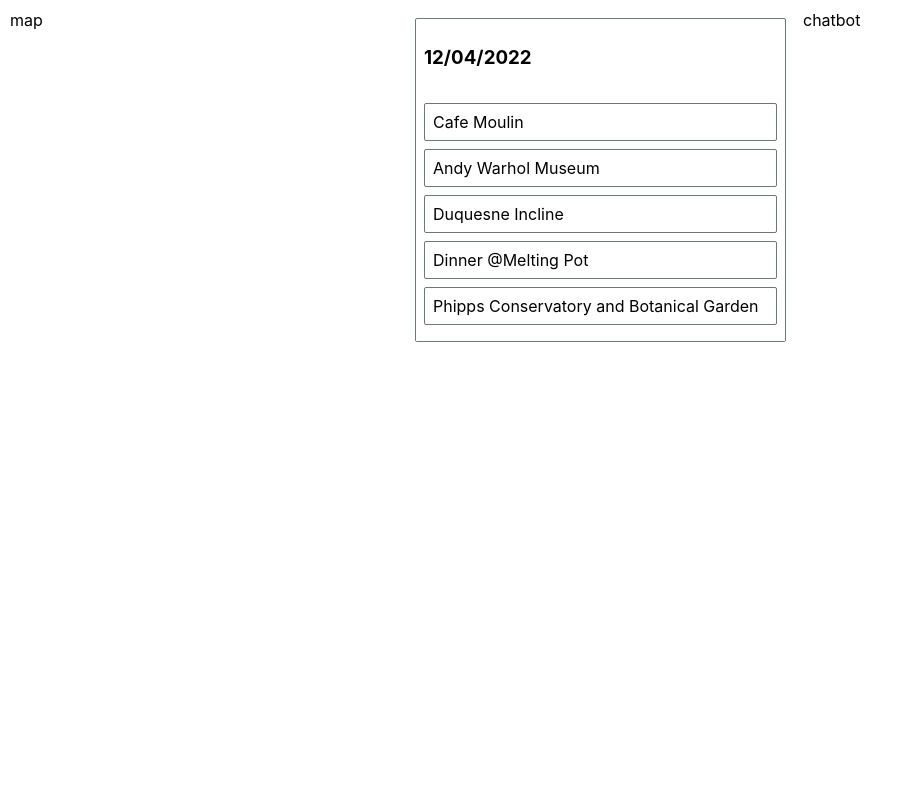
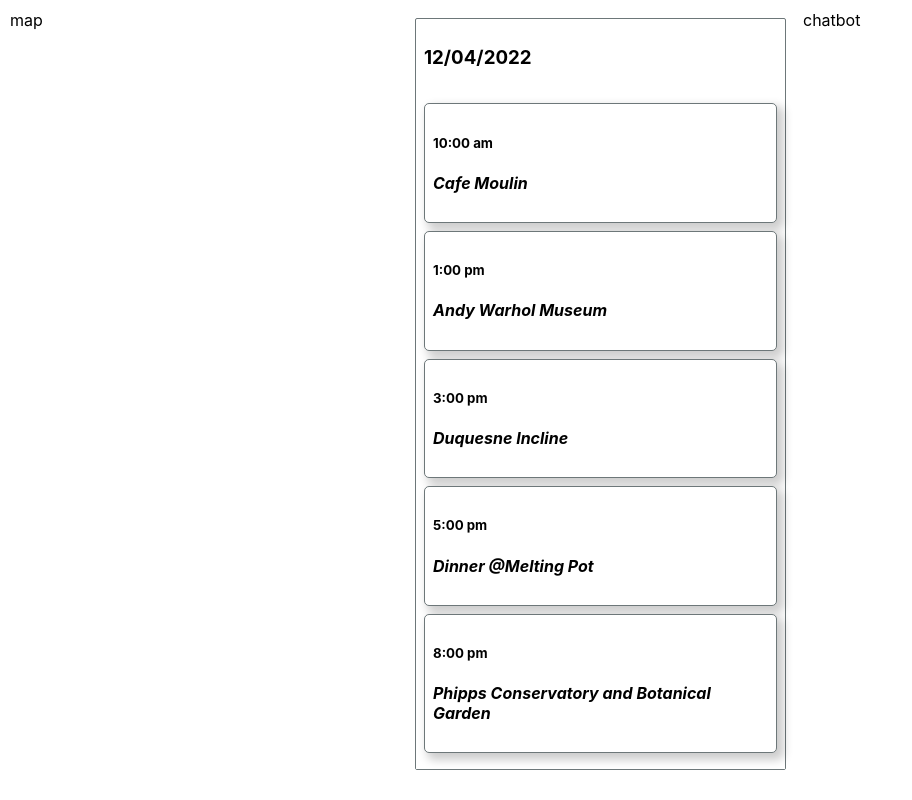
Before and after one commit to alicenie/Travel-Itinerary, a React (Create React App) app in the folder client/: page / in a window 1280 px wide. Shown: the whole page, without its empty margins (0-912 px from the left). Built offline with nearby package versions, Linux system fonts and the light colour scheme.

Commit message:
Fix event drag offset and add styling

```diff
--- a/client/src/components/itinerary/event.jsx
+++ b/client/src/components/itinerary/event.jsx
@@ -4,12 +4,20 @@
 
 const Container = styled.div`
     border: 1px solid #6D7779;
-    border-radius: 2px;
+    border-radius: 5px;
     padding: 8px;
     margin-bottom: 8px;
     background-color: ${props => (props.isDragging ? '#D47863' : 'white')};
     top: auto !important;
     left: auto !important;
+    box-shadow: 5px 5px 10px 2px rgba(0,0,0,.2);
+`;
+
+const Time = styled.h5``;
+
+const Content = styled.h4`
+    font-style: italic;
+    margin-top: 10px;
 `;
 
 export default class Event extends React.Component {
@@ -23,7 +31,8 @@
                         ref={provided.innerRef}
                         isDragging={snapshot.isDragging}
                     >
-                        {this.props.event.content}
+                        <Time className="event-time">{this.props.event.time}</Time>
+                        <Content className="event-content">{this.props.event.content}</Content>
                     </Container>
                 )}
             </Draggable>
--- a/client/src/shared/temp-data.js
+++ b/client/src/shared/temp-data.js
@@ -1,10 +1,10 @@
 const tempData = {
     events: {
-        'event-1': { id: 'event-1', content: 'Cafe Moulin' },
-        'event-2': { id: 'event-2', content: 'Andy Warhol Museum' },
-        'event-3': { id: 'event-3', content: 'Duquesne Incline' },
-        'event-4': { id: 'event-4', content: 'Dinner @Melting Pot'},
-        'event-5': { id: 'event-5', content: 'Phipps Conservatory and Botanical Garden'}
+        'event-1': { id: 'event-1', time: '10:00 am', content: 'Cafe Moulin' },
+        'event-2': { id: 'event-2', time: '1:00 pm', content: 'Andy Warhol Museum' },
+        'event-3': { id: 'event-3', time: '3:00 pm', content: 'Duquesne Incline' },
+        'event-4': { id: 'event-4', time: '5:00 pm', content: 'Dinner @Melting Pot'},
+        'event-5': { id: 'event-5', time: '8:00 pm', content: 'Phipps Conservatory and Botanical Garden'}
     },
     columns: {
         'column-1': {
```
